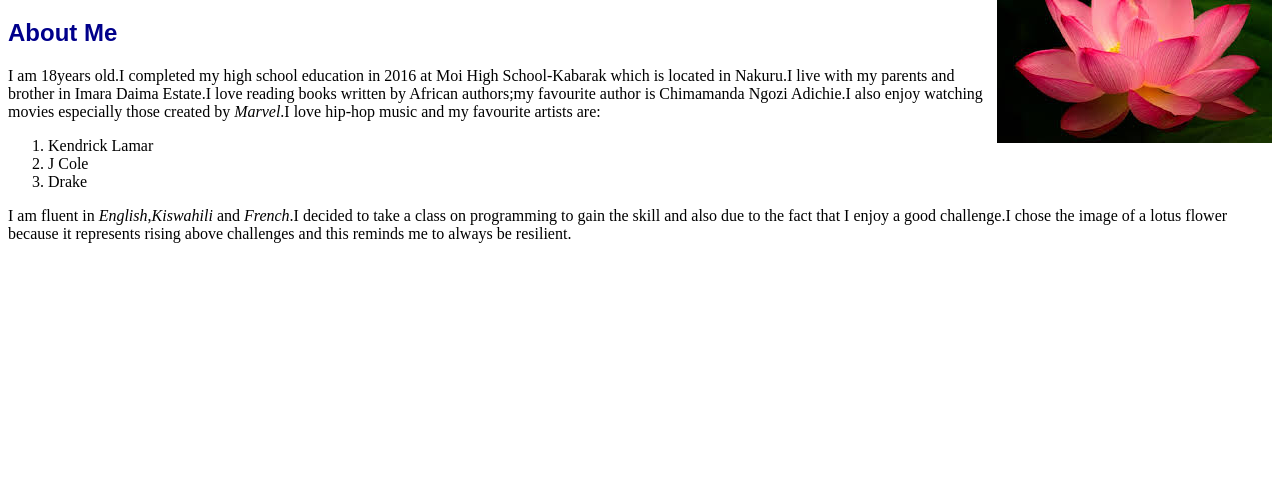
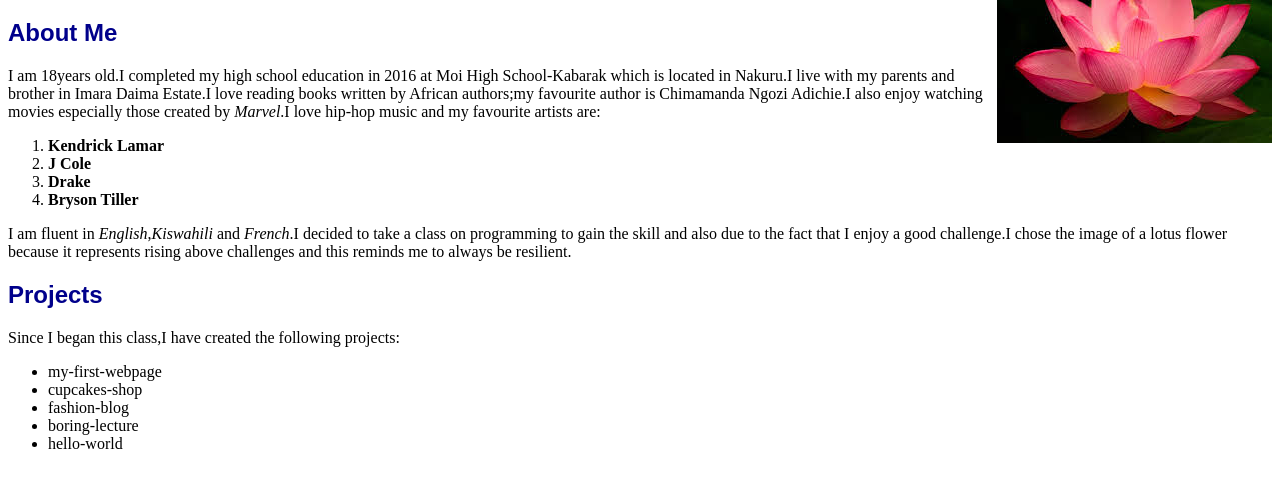
Before and after one commit to Ilovenyambura/Ilovenyambura.github.io, a plain HTML site: page index.html in a window 1280 px wide. Shown: the part 61-548 px from the top of the page. Drawn offline with Linux system fonts and the light colour scheme.

Commit message:
add text to webpage

```diff
--- a/index.html
+++ b/index.html
@@ -14,11 +14,22 @@
     <h2>About Me</h2>
     <p>I am 18years old.I completed my high school education in 2016 at Moi High School-Kabarak which is located in Nakuru.I live with my parents and brother in Imara Daima Estate.I love reading books written by African authors;my favourite author is Chimamanda Ngozi Adichie.I also enjoy watching movies especially those created by <em>Marvel</em>.I love hip-hop music and my favourite artists are:
       <ol>
-        <li>Kendrick Lamar</li>
-        <li>J Cole</li>
-        <li>Drake</li>
+        <li><strong>Kendrick Lamar</strong></li>
+        <li><strong>J Cole</strong></li>
+        <li><strong>Drake</strong></li>
+        <li><strong>Bryson Tiller</strong></li>
       </ol>
     <p>I am fluent in <span class="bold">English</span>,<span class="bold">Kiswahili</span> and <span class="bold">French</span>.I decided to take a class on programming to gain the skill and also due to the fact that I enjoy a good challenge.I chose the image of a lotus flower because it represents rising above challenges and this reminds me to always be resilient.</p>
 
+    <h2>Projects</h2>
+    <p>Since I began this class,I have created the following projects:
+      <ul>
+        <li>my-first-webpage</li>
+        <li>cupcakes-shop</li>
+        <li>fashion-blog</li>
+        <li>boring-lecture</li>
+        <li>hello-world</li>
+      </ul>
+
   </body>
 </html>
```
